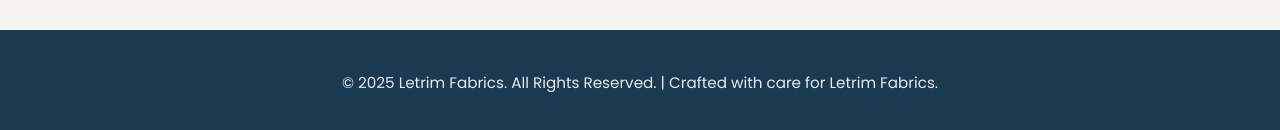
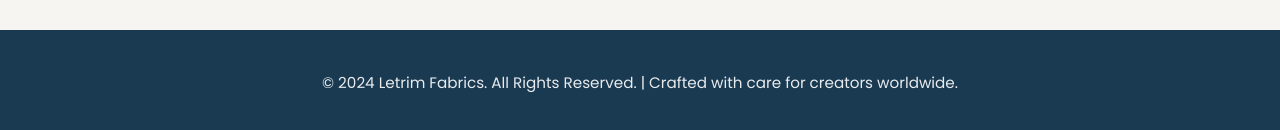
Before and after one commit to letrimdaniel/LetrimFab, a plain HTML site: page index.html in a window 1280 px wide. Shown: the part 3097-3227 px from the top of the page. Drawn offline with Linux system fonts and the light colour scheme.

Commit message:
Update index.html

```diff
--- a/index.html
+++ b/index.html
@@ -13,15 +13,24 @@
   <body>
     <nav>
       <a href="index.html" class="logo">LETRIM</a>
+
       <div class="nav-right">
         <button class="cart-btn" onclick="toggleCart()">
           🛒 Cart <span id="cart-count" class="cart-count">0</span>
         </button>
 
-        <button class="hamburger" aria-label="Toggle menu" aria-expanded="false" onclick="toggleNav()">
-          <span class="hamburger-box"><span class="hamburger-inner"></span></span>
+        <button
+          class="hamburger"
+          aria-label="Toggle menu"
+          aria-expanded="false"
+          onclick="toggleNav()"
+        >
+          <span class="hamburger-box"
+            ><span class="hamburger-inner"></span
+          ></span>
         </button>
       </div>
+
       <div class="nav-links">
         <a href="index.html" class="nav-link">Home</a>
         <a href="#about" class="nav-link">About</a>
@@ -123,8 +132,8 @@
 
     <footer>
       <p>
-        &copy; 2025 Letrim Fabrics. All Rights Reserved. | Crafted with care for
-        Letrim Fabrics.
+        &copy; 2024 Letrim Fabrics. All Rights Reserved. | Crafted with care for
+        creators worldwide.
       </p>
     </footer>
     <script src="script.js"></script>
```
